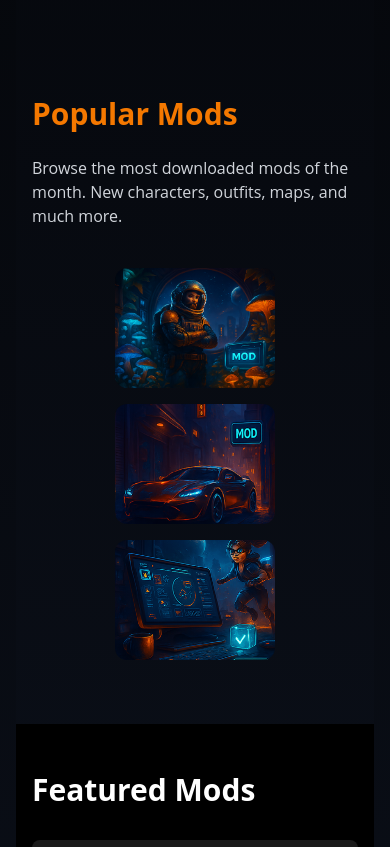
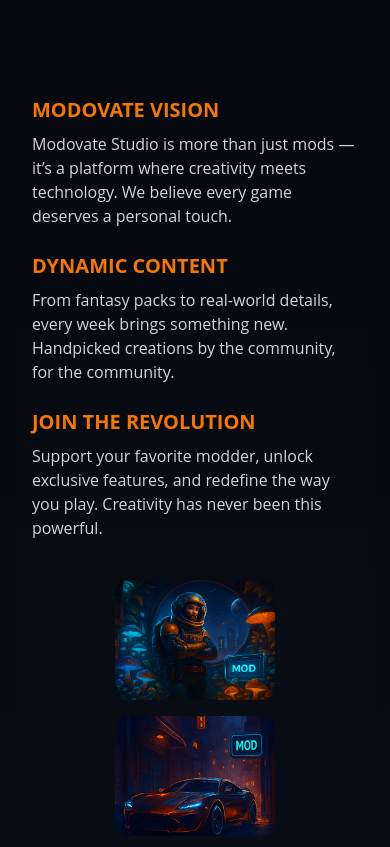
Before and after one commit to Lemnia/modovate-frontend, a React (Create React App) app: page / in a window 390 px wide. Shown: the part 1240-2087 px from the top of the page. Built offline with nearby package versions, Linux system fonts and the light colour scheme; no server answers.

Commit message:
Update: Incorrect files

```diff
--- a/src/components/ModsShowcaseSection.js
+++ b/src/components/ModsShowcaseSection.js
@@ -1,22 +1,58 @@
 import React from 'react';
+import { Link } from 'react-router-dom';
+
+const features = [
+  {
+    title: 'MODOVATE VISION',
+    text: 'Modovate Studio is more than just mods — it’s a platform where creativity meets technology. We believe every game deserves a personal touch.',
+  },
+  {
+    title: 'DYNAMIC CONTENT',
+    text: 'From fantasy packs to real-world details, every week brings something new. Handpicked creations by the community, for the community.',
+  },
+  {
+    title: 'JOIN THE REVOLUTION',
+    text: 'Support your favorite modder, unlock exclusive features, and redefine the way you play. Creativity has never been this powerful.',
+  },
+];
 
 const ModsShowcaseSection = () => {
   return (
     <section className="mt-20 sm:mt-28 mb-16 px-4 sm:px-6 lg:px-14">
-      <div className="flex flex-col md:flex-row items-center justify-center gap-10">
-        <div className="flex flex-col gap-4 md:w-1/2">
-          <h2 className="text-3xl sm:text-4xl font-bold text-brand-orange mb-2">
-            Popular Mods
-          </h2>
-          <p className="text-gray-300 max-w-md">
-            Browse the most downloaded mods of the month. New characters, outfits, maps, and much more.
-          </p>
+      <div className="flex flex-col md:flex-row items-start justify-between gap-10">
+        {/* Leva strana – Tekstualni opis sa 3 bloka */}
+        <div className="flex flex-col gap-6 md:w-1/2">
+          {features.map((feature, index) => (
+            <div key={index}>
+              <h3 className="text-xl font-bold text-brand-orange mb-2">{feature.title}</h3>
+              <p className="text-gray-300">{feature.text}</p>
+            </div>
+          ))}
         </div>
 
+        {/* Desna strana – Slike modova */}
         <div className="flex justify-center md:w-1/2 flex-wrap gap-4">
-          <img src="/assets/mods/mod1.png" alt="Mod 1" className="w-[160px] h-[120px] rounded-xl object-cover" />
-          <img src="/assets/mods/mod2.png" alt="Mod 2" className="w-[160px] h-[120px] rounded-xl object-cover" />
-          <img src="/assets/mods/mod3.png" alt="Mod 3" className="w-[160px] h-[120px] rounded-xl object-cover" />
+          <Link to="/mod/magic-expansion">
+            <img
+              src="/assets/mods/mod1.png"
+              alt="Mod 1"
+              className="w-[160px] h-[120px] rounded-xl object-cover hover:scale-105 transition-transform"
+            />
+          </Link>
+          <Link to="/mod/fantasy-world">
+            <img
+              src="/assets/mods/mod2.png"
+              alt="Mod 2"
+              className="w-[160px] h-[120px] rounded-xl object-cover hover:scale-105 transition-transform"
+            />
+          </Link>
+          <Link to="/mod/character-skins">
+            <img
+              src="/assets/mods/mod3.png"
+              alt="Mod 3"
+              className="w-[160px] h-[120px] rounded-xl object-cover hover:scale-105 transition-transform"
+            />
+          </Link>
         </div>
       </div>
     </section>
```
